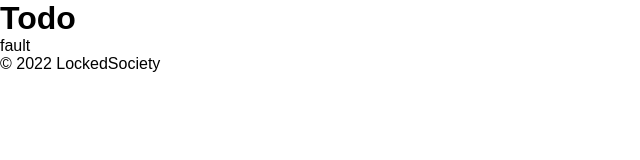
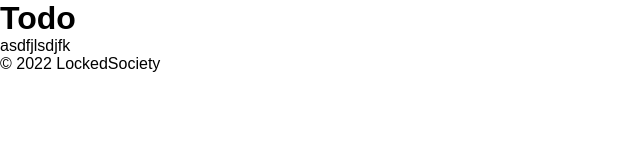
Before and after one commit to lockedsociety/todo-app, a plain HTML site: page index.html in a window 1280 px wide. Shown: the full height of the page, 0-640 px from the left. Drawn offline with Linux system fonts and the light colour scheme.

Commit message:
Revert "Add index1.html for test"
Reason for rollback: it was for testing purpose.

This reverts commit c3496243fd278e478a4ae839f51afcefbb187845.

```diff
--- a/index.html
+++ b/index.html
@@ -11,7 +11,7 @@
   <header class="header">
     <h1 class="header__title">Todo</h1>
   </header>
-  <p>fault</p>
+  <p>asdfjlsdjfk</p>
   <footer class="footer">
       <p class="footer__copy">&copy; 2022 LockedSociety</p>
   </footer>
```
Also changed, not shown: index1.html (deleted).
